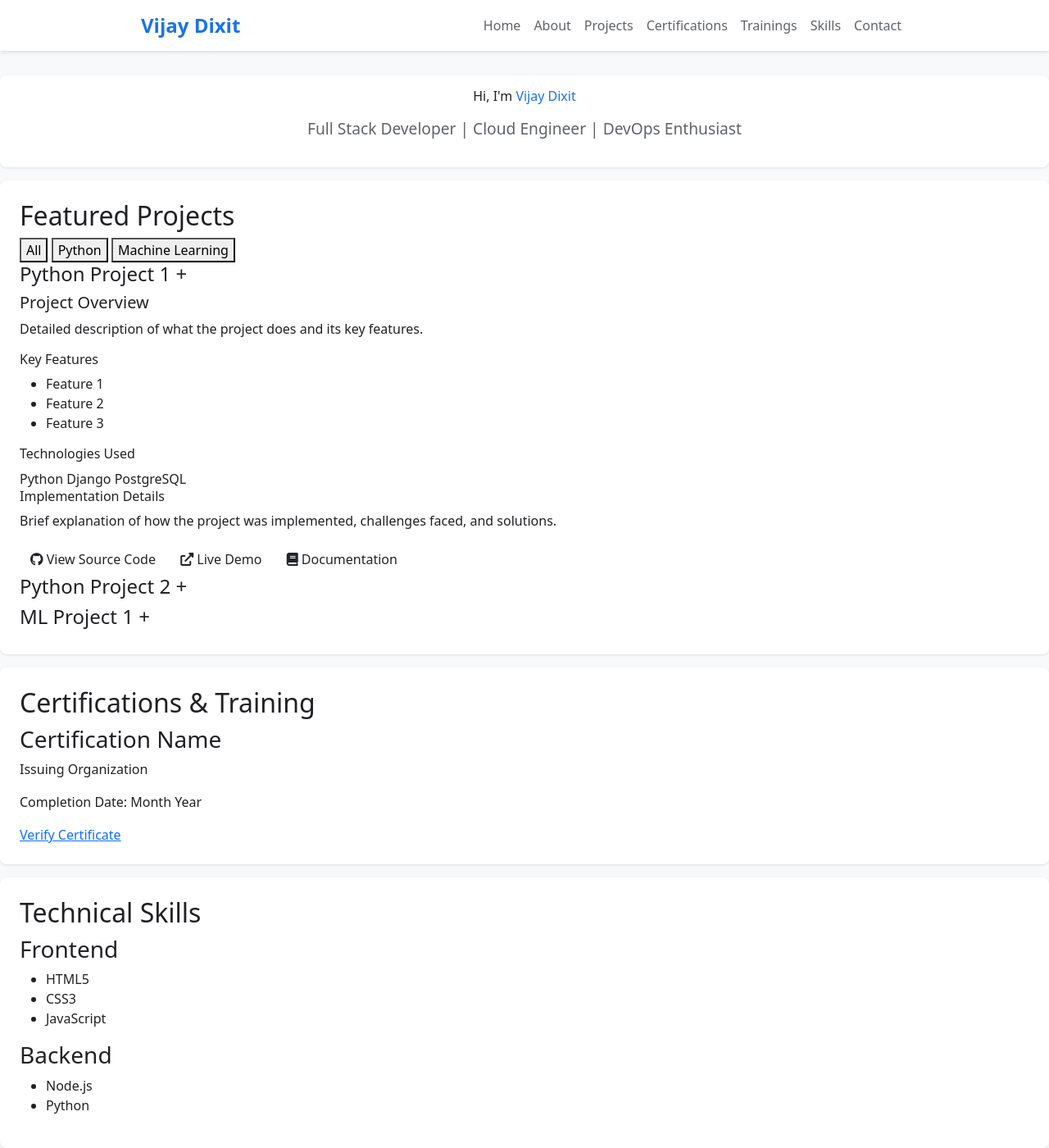
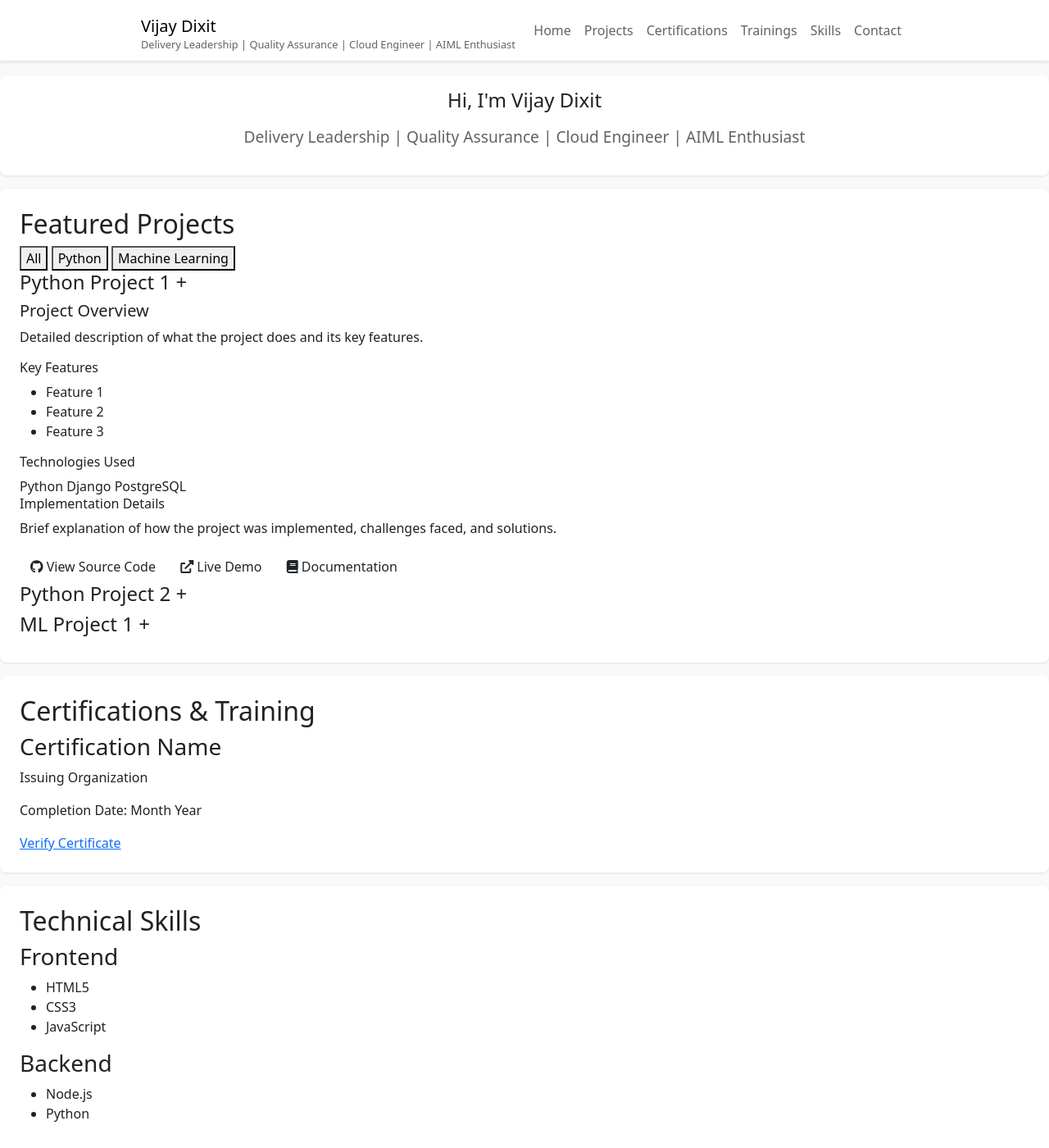
Before and after one commit to vsdaiml75/vijaydixit.github.io, a Jekyll site: the page index.html, which Jekyll copies as it is, in a window 1280 px wide and 1400 px high. Shown: the whole window at 82% size. Built offline with Jekyll 4.4.1, drawn with Linux system fonts in a browser that asks for light colours.

Commit message:
modified navbar and about section 1

```diff
--- a/css/custom.css
+++ b/css/custom.css
@@ -18,15 +18,28 @@ body {
 
 /* Navbar customization */
 .navbar {
-    padding: 0.5rem;
+    padding: 0.75rem 0.5rem;
     box-shadow: 0 2px 4px rgba(0,0,0,.1);
     background-color: var(--navbar-bg) !important;
 }
 
+.navbar-brand-container {
+    display: flex;
+    flex-direction: column;
+    align-items: flex-start;
+}
+
 .navbar-brand {
-    font-weight: 600;
-    font-size: 1.5rem;
-    color: var(--primary-blue) !important;
+    margin-bottom: 0;
+    padding-bottom: 0;
+}
+
+.navbar-subtitle {
+    font-size: 0.8rem;
+    color: var(--text-secondary);
+    margin: 0;
+    padding: 0;
+    line-height: 1.2;
 }
 
 .nav-link {
@@ -68,13 +81,13 @@ section {
 }
 
 .hero h1 {
-    font-size: 1rem;  /* Reduced from the default size */
+    font-size: 1.5rem;  /* Reduced from the default size */
     margin-bottom: 1rem;
 }
 
-.hero .highlight {
+/* .hero .highlight {
     color: var(--primary-blue);
-}
+} */
 
 .hero .tagline {
     font-size: 1.2rem;
@@ -86,3 +99,8 @@ section {
     max-width: 800px;
     margin: 0 auto;
 }
+
+/* Make navbar links align with the bottom of the brand container */
+.navbar-nav {
+    align-items: flex-end;
+}
--- a/index.html
+++ b/index.html
@@ -16,7 +16,10 @@
     <header>
         <nav class="navbar navbar-expand-lg navbar-light bg-light fixed-top">
             <div class="container">
-                <a class="navbar-brand" href="#home">Vijay Dixit</a>
+                <div class="navbar-brand-container">
+                    <a class="navbar-brand" href="#home">Vijay Dixit</a>
+                    <p class="navbar-subtitle">Delivery Leadership | Quality Assurance | Cloud Engineer | AIML Enthusiast</p>
+                </div>
                 <button class="navbar-toggler" type="button" data-bs-toggle="collapse" data-bs-target="#navbarNav">
                     <span class="navbar-toggler-icon"></span>
                 </button>
@@ -24,9 +27,6 @@
                     <ul class="navbar-nav ms-auto">
                         <li class="nav-item">
                             <a class="nav-link" href="#home">Home</a>
-                        </li>
-                        <li class="nav-item">
-                            <a class="nav-link" href="#about">About</a>
                         </li>
                         <li class="nav-item">
                             <a class="nav-link" href="#projects">Projects</a>
@@ -53,7 +53,7 @@
         <section id="home" class="hero">
             <div class="hero-content">
                 <h1>Hi, I'm <span class="highlight">Vijay Dixit</span></h1>
-                <p class="tagline">Full Stack Developer | Cloud Engineer | DevOps Enthusiast</p>
+                <p class="tagline">Delivery Leadership | Quality Assurance | Cloud Engineer | AIML Enthusiast</p>
             </div>
         </section>
 
```
